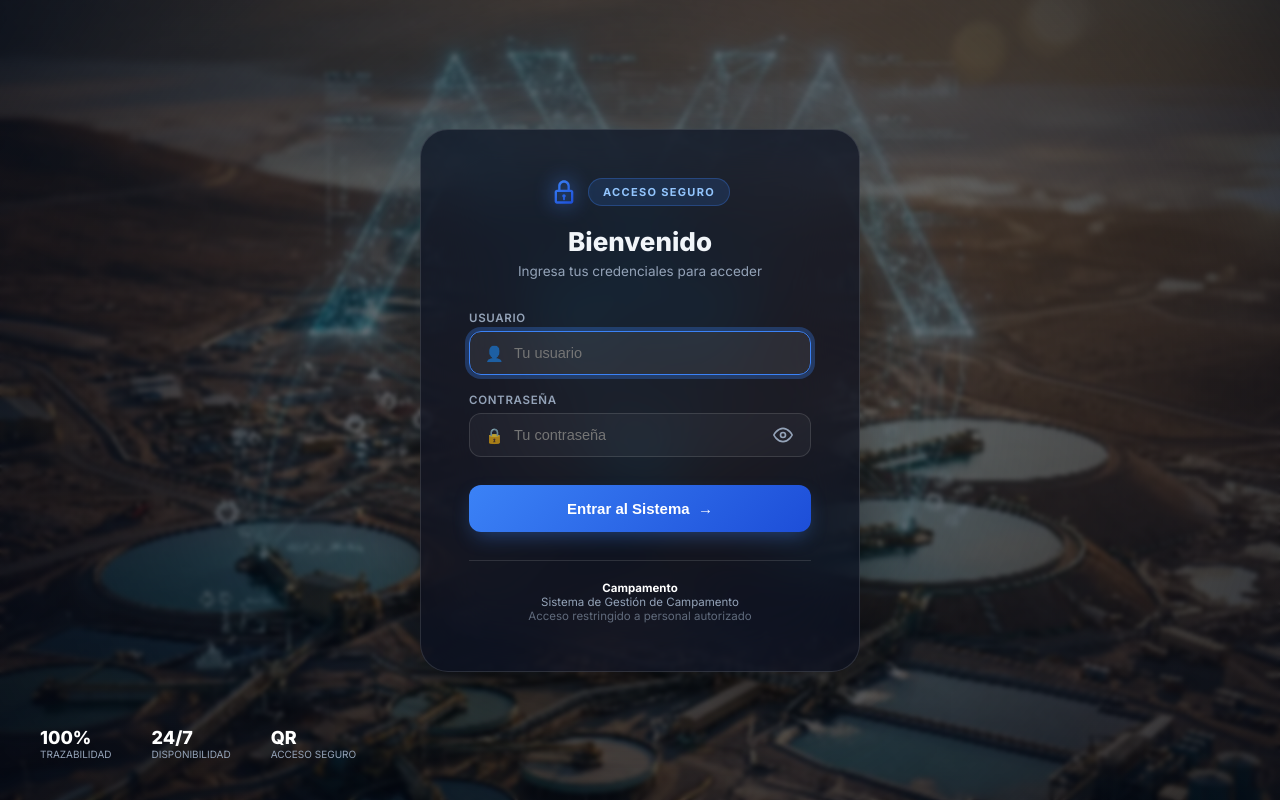
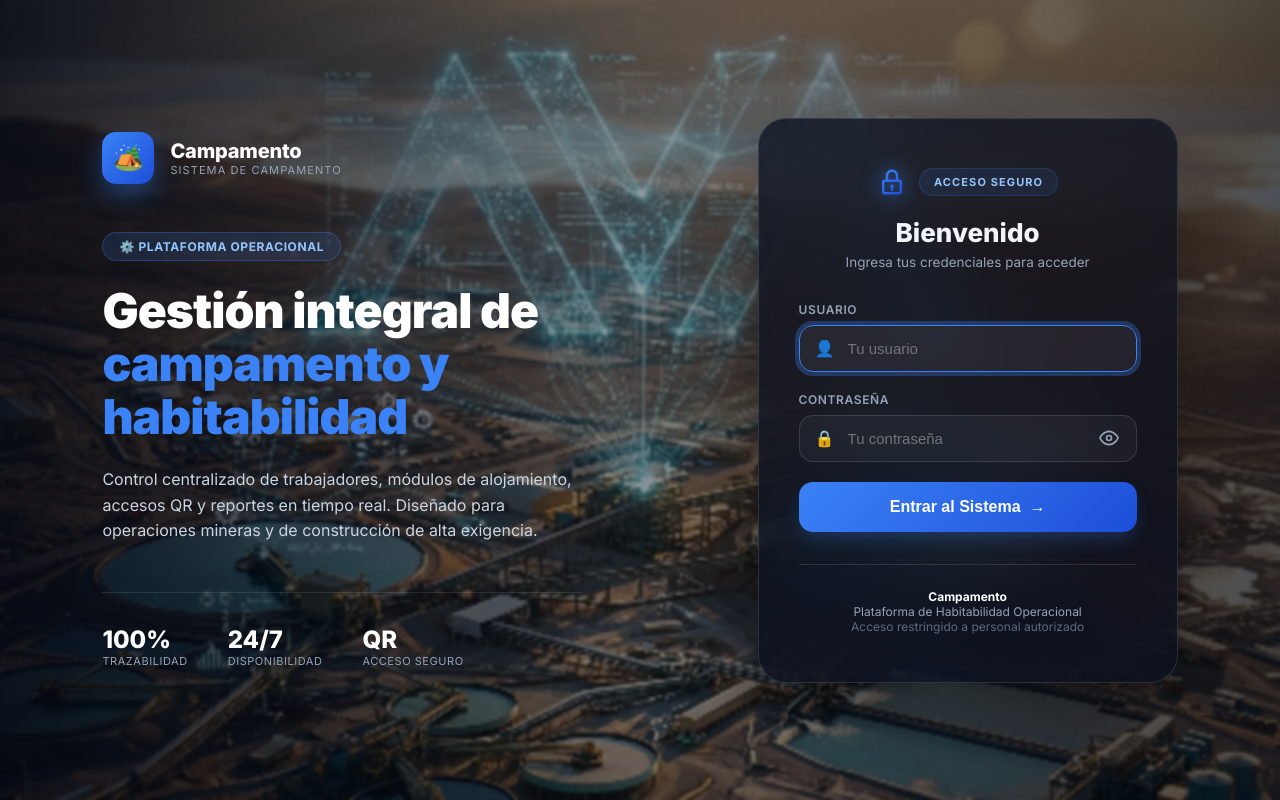
Before and after one commit to camilovillalobos1987-cmd/Control-alojamiento, a Flask app: page /login in a window 1280 px wide. Run offline with Flask 3, Linux system fonts and the light colour scheme.

Commit message:
Restore hero content and branding in login while keeping full background and glassmorphism

```diff
--- a/templates/auth/login.html
+++ b/templates/auth/login.html
@@ -17,7 +17,7 @@
       --muted:   #94a3b8;
       --sub:     #cbd5e1;
       --border:  rgba(255,255,255,0.12);
-      --glass-bg: rgba(10, 15, 30, 0.7);
+      --glass-bg: rgba(10, 15, 30, 0.75);
     }
 
     html, body {
@@ -29,30 +29,111 @@
     }
 
     /* ══════════════════════════════════════════════
-       LAYOUT: Full Background Centered
+       LAYOUT: Page & Background
     ══════════════════════════════════════════════ */
     .page {
       height: 100vh;
       width: 100vw;
       display: flex;
       align-items: center;
-      justify-content: center;
+      justify-content: space-between;
+      padding: 0 8%;
       position: relative;
       background-image: url("{{ url_for('static', filename='img/portada.webp') }}");
       background-size: cover;
       background-position: center;
     }
 
-    /* Overlay general para profundidad */
+    /* Overlay general para profundidad y legibilidad */
     .page::before {
       content: '';
       position: absolute;
       inset: 0;
-      background: radial-gradient(circle at center, rgba(3,7,18,0.4) 0%, rgba(3,7,18,0.85) 100%);
-      backdrop-filter: blur(2px);
+      background: linear-gradient(to right, rgba(3,7,18,0.85) 0%, rgba(3,7,18,0.4) 50%, rgba(3,7,18,0.7) 100%);
+      backdrop-filter: blur(1px);
     }
 
-    /* Animación de error */
+    @media (max-width: 1100px) {
+        .page { justify-content: center; padding: 20px; }
+        .hero-section { display: none; } /* Ocultar en tablets/móvil para priorizar login */
+    }
+
+    /* ══ Bloque Hero (Izquierda) ══ */
+    .hero-section {
+      position: relative;
+      z-index: 5;
+      max-width: 580px;
+      color: #fff;
+    }
+
+    .hero-brand {
+      display: flex;
+      align-items: center;
+      gap: 16px;
+      margin-bottom: 48px;
+    }
+    .hero-brand-icon {
+      width: 52px; height: 52px;
+      background: var(--accent-grad);
+      border-radius: 14px;
+      display: flex; align-items: center; justify-content: center;
+      font-size: 24px;
+      box-shadow: 0 10px 25px rgba(59,130,246,0.4);
+    }
+    .hero-brand-name { font-size: 20px; font-weight: 800; letter-spacing: -0.01em; }
+    .hero-brand-sub { font-size: 11px; color: var(--muted); text-transform: uppercase; letter-spacing: 0.1em; }
+
+    .hero-tag {
+      display: inline-flex;
+      background: rgba(59,130,246,0.15);
+      border: 1px solid rgba(59,130,246,0.3);
+      padding: 6px 16px;
+      border-radius: 100px;
+      font-size: 12px;
+      font-weight: 700;
+      color: #93c5fd;
+      margin-bottom: 24px;
+      text-transform: uppercase;
+      letter-spacing: 0.05em;
+    }
+
+    .hero-title {
+      font-size: 48px;
+      font-weight: 900;
+      line-height: 1.1;
+      margin-bottom: 24px;
+      letter-spacing: -0.02em;
+    }
+    .hero-title em { font-style: normal; color: var(--accent); }
+
+    .hero-description {
+      font-size: 16px;
+      line-height: 1.6;
+      color: var(--sub);
+      max-width: 480px;
+      margin-bottom: 48px;
+    }
+
+    .hero-stats { display: flex; gap: 40px; border-top: 1px solid rgba(255,255,255,0.1); padding-top: 32px; }
+    .hero-stat-item { display: flex; flex-direction: column; }
+    .hero-stat-val { font-size: 24px; font-weight: 800; color: #fff; }
+    .hero-stat-lab { font-size: 11px; color: var(--muted); text-transform: uppercase; letter-spacing: 0.05em; }
+
+    /* ══ Tarjeta Login (Derecha) ══ */
+    .form-box {
+      width: 100%;
+      max-width: 420px;
+      background: var(--glass-bg);
+      backdrop-filter: blur(32px) saturate(180%);
+      -webkit-backdrop-filter: blur(32px) saturate(180%);
+      border: 1px solid var(--border);
+      border-radius: 28px;
+      padding: 48px 40px;
+      box-shadow: 0 40px 100px -20px rgba(0, 0, 0, 0.6);
+      position: relative;
+      z-index: 10;
+    }
+
     @keyframes shake {
       0%, 100% { transform: translateX(0); }
       20%, 60% { transform: translateX(-8px); }
@@ -60,46 +141,20 @@
     }
     .shake { animation: shake 0.4s ease; }
 
-    .form-box {
-      width: 100%;
-      max-width: 440px;
-      background: var(--glass-bg);
-      backdrop-filter: blur(32px) saturate(180%);
-      -webkit-backdrop-filter: blur(32px) saturate(180%);
-      border: 1px solid var(--border);
-      border-radius: 28px;
-      padding: 48px;
-      box-shadow: 0 40px 100px -20px rgba(0, 0, 0, 0.6);
-      position: relative;
-      z-index: 10;
+    .form-header { text-align: center; margin-bottom: 32px; }
+    .security-meta {
+        display: flex; align-items: center; justify-content: center;
+        gap: 12px; margin-bottom: 20px;
     }
-
-    .form-header { text-align: center; margin-bottom: 32px; }
-
-    /* Contenedor alineado para Candado + Badge */
-    .security-meta {
-        display: flex;
-        align-items: center;
-        justify-content: center;
-        gap: 10px;
-        margin-bottom: 20px;
-    }
-
-    .brand-svg-icon {
-        width: 28px; height: 28px;
-        filter: drop-shadow(0 0 10px var(--accent));
-    }
-
+    .brand-svg-icon { width: 30px; height: 30px; filter: drop-shadow(0 0 10px var(--accent)); }
     .form-header-badge {
       display: inline-flex;
-      background: rgba(59,130,246,0.15);
-      border: 1px solid rgba(59,130,246,0.3);
+      background: rgba(59,130,246,0.1);
+      border: 1px solid rgba(59,130,246,0.2);
       padding: 6px 14px;
       border-radius: 99px;
-      font-size: 11px;
-      font-weight: 700;
-      text-transform: uppercase;
-      letter-spacing: 0.12em;
+      font-size: 11px; font-weight: 700;
+      text-transform: uppercase; letter-spacing: 0.1em;
       color: #93c5fd;
     }
 
@@ -107,42 +162,29 @@
     .form-header p { color: var(--muted); font-size: 13.5px; }
 
     .alert {
-      background: rgba(239, 68, 68, 0.2);
-      border: 1px solid rgba(239, 68, 68, 0.3);
-      color: #fca5a5;
-      padding: 12px 16px;
-      border-radius: 12px;
-      font-size: 13px;
-      margin-bottom: 20px;
-      display: flex;
-      align-items: center;
-      gap: 10px;
+      background: rgba(239, 68, 68, 0.15); border: 1px solid rgba(239, 68, 68, 0.3);
+      color: #fca5a5; padding: 12px 16px; border-radius: 12px;
+      font-size: 13px; margin-bottom: 20px; display: flex; align-items: center; gap: 10px;
     }
 
-    .field { margin-bottom: 18px; }
+    .field { margin-bottom: 20px; }
     .field label {
-      display: block; font-size: 11.5px; font-weight: 600; color: var(--muted);
-      margin-bottom: 6px; text-transform: uppercase; letter-spacing: 0.06em;
+      display: block; font-size: 12px; font-weight: 600; color: var(--muted);
+      margin-bottom: 8px; text-transform: uppercase; letter-spacing: 0.05em;
     }
     .input-wrap { position: relative; }
     .input-icon {
       position: absolute; left: 16px; top: 50%; transform: translateY(-50%);
-      color: var(--muted); font-size: 15px; opacity: 0.7;
+      color: var(--muted); font-size: 16px;
     }
     .field input {
-      width: 100%;
-      background: rgba(255,255,255,0.04);
-      border: 1px solid var(--border);
-      border-radius: 12px;
-      padding: 13px 16px 13px 44px;
-      color: #fff;
-      font-size: 14.5px;
-      outline: none;
+      width: 100%; background: rgba(255,255,255,0.04);
+      border: 1px solid var(--border); border-radius: 14px;
+      padding: 14px 16px 14px 48px; color: #fff; font-size: 15px; outline: none;
       transition: all 0.2s;
     }
     .field input:focus {
-      background: rgba(255,255,255,0.08);
-      border-color: var(--accent);
+      background: rgba(255,255,255,0.06); border-color: var(--accent);
       box-shadow: 0 0 0 4px var(--glow);
     }
 
@@ -153,40 +195,21 @@
     }
 
     .btn-submit {
-      width: 100%;
-      padding: 15px;
-      background: var(--accent-grad);
-      border: none;
-      border-radius: 12px;
-      color: #fff; font-size: 15px; font-weight: 700;
+      width: 100%; padding: 16px;
+      background: var(--accent-grad); border: none; border-radius: 14px;
+      color: #fff; font-size: 16px; font-weight: 700;
       cursor: pointer; transition: all 0.2s;
-      box-shadow: 0 8px 20px -5px rgba(59,130,246,0.4);
-      margin-top: 10px;
+      box-shadow: 0 10px 20px -5px rgba(59,130,246,0.3);
     }
-    .btn-submit:hover { transform: translateY(-2px); box-shadow: 0 12px 25px -5px rgba(59,130,246,0.6); }
+    .btn-submit:hover { transform: translateY(-2px); box-shadow: 0 15px 30px -5px rgba(59,130,246,0.5); }
 
     .form-footer {
-      margin-top: 28px; text-align: center; font-size: 11.5px; color: var(--muted);
-      border-top: 1px solid var(--border); padding-top: 20px;
+      margin-top: 32px; text-align: center; font-size: 12px; color: var(--muted);
+      border-top: 1px solid var(--border); padding-top: 24px;
     }
 
-    /* Stats integrados sutilmente */
-    .stats-revert {
-        position: absolute;
-        bottom: 40px;
-        left: 40px;
-        display: flex;
-        gap: 40px;
-        z-index: 5;
-    }
-    @media (max-width: 768px) { .stats-revert { display: none; } }
-
-    .stat-item-rev { display: flex; flex-direction: column; }
-    .stat-item-rev span:first-child { font-size: 18px; font-weight: 800; color: #fff; }
-    .stat-item-rev span:last-child { font-size: 10px; color: var(--muted); text-transform: uppercase; }
-
     .dev-hint {
-        margin-top: 16px; padding: 10px; border-radius: 10px;
+        margin-top: 16px; padding: 12px; border-radius: 12px;
         background: rgba(59,130,246,0.05); border: 1px dashed rgba(59,130,246,0.2);
         font-size: 11px; color: var(--sub);
     }
@@ -195,27 +218,50 @@
 <body>
 <div class="page">
 
-  <!-- Stats originales restaurados del diseño anterior -->
-  <div class="stats-revert">
-    <div class="stat-item-rev">
-        <span>100%</span>
-        <span>Trazabilidad</span>
-    </div>
-    <div class="stat-item-rev">
-        <span>24/7</span>
-        <span>Disponibilidad</span>
-    </div>
-    <div class="stat-item-rev">
-        <span>QR</span>
-        <span>Acceso Seguro</span>
-    </div>
+  <!-- ══ Bloque Hero (Izquierda) ══ -->
+  <div class="hero-section">
+      <div class="hero-brand">
+          <div class="hero-brand-icon">🏕️</div>
+          <div class="hero-brand-info">
+              <div class="hero-brand-name">{{ NOMBRE_EMPRESA }}</div>
+              <div class="hero-brand-sub">SISTEMA DE CAMPAMENTO</div>
+          </div>
+      </div>
+
+      <div class="hero-tag">⚙️ PLATAFORMA OPERACIONAL</div>
+
+      <h1 class="hero-title">
+          Gestión integral de<br>
+          <em>campamento y</em><br>
+          <em>habitabilidad</em>
+      </h1>
+
+      <p class="hero-description">
+          Control centralizado de trabajadores, módulos de alojamiento, accesos QR
+          y reportes en tiempo real. Diseñado para operaciones mineras y de
+          construcción de alta exigencia.
+      </p>
+
+      <div class="hero-stats">
+          <div class="hero-stat-item">
+              <span class="hero-stat-val">100%</span>
+              <span class="hero-stat-lab">Trazabilidad</span>
+          </div>
+          <div class="hero-stat-item">
+              <span class="hero-stat-val">24/7</span>
+              <span class="hero-stat-lab">Disponibilidad</span>
+          </div>
+          <div class="hero-stat-item">
+              <span class="hero-stat-val">QR</span>
+              <span class="hero-stat-lab">Acceso Seguro</span>
+          </div>
+      </div>
   </div>
 
+  <!-- ══ Tarjeta Login (Derecha) ══ -->
   <div class="form-box {% if get_flashed_messages(category_filter=['danger']) %}shake{% endif %}">
 
-    <!-- Cabecera -->
     <div class="form-header">
-
       <div class="security-meta">
           <svg class="brand-svg-icon" viewBox="0 0 24 24" fill="none" xmlns="http://www.w3.org/2000/svg">
               <path d="M12 2C9.243 2 7 4.243 7 7V10H6C4.897 10 4 10.897 4 12V20C4 21.103 4.897 22 6 22H18C19.103 22 20 21.103 20 20V12C20 10.897 19.103 10 18 10H17V7C17 4.243 14.757 2 12 2ZM9 7C9 5.346 10.346 4 12 4C13.654 4 15 5.346 15 7V10H9V7ZM18 20H6V12H18V20ZM12 14C11.171 14 10.5 14.671 10.5 15.5C10.5 16.035 10.781 16.502 11.2 16.765V18.5C11.2 18.776 11.424 19 11.7 19H12.3C12.576 19 12.8 18.776 12.8 18.5V16.765C13.219 16.502 13.5 16.035 13.5 15.5C13.5 14.671 12.829 14 12 14Z" fill="url(#grad1)"/>
@@ -228,7 +274,6 @@
           </svg>
           <div class="form-header-badge">Acceso Seguro</div>
       </div>
-
       <h1>Bienvenido</h1>
       <p>Ingresa tus credenciales para acceder</p>
     </div>
@@ -243,7 +288,6 @@
       {% endfor %}
     {% endwith %}
 
-    <!-- Formulario -->
     <form method="POST" action="{{ url_for('login') }}">
       <div class="field">
         <label>Usuario</label>
@@ -273,10 +317,9 @@
       <button type="submit" class="btn-submit">Entrar al Sistema &nbsp;→</button>
     </form>
 
-    <!-- Footer -->
     <div class="form-footer">
       <strong style="color:#fff;">{{ NOMBRE_EMPRESA }}</strong><br>
-      Sistema de Gestión de Campamento<br>
+      Plataforma de Habitabilidad Operacional<br>
       <span style="opacity:0.6;">Acceso restringido a personal autorizado</span>
     </div>
 
```
